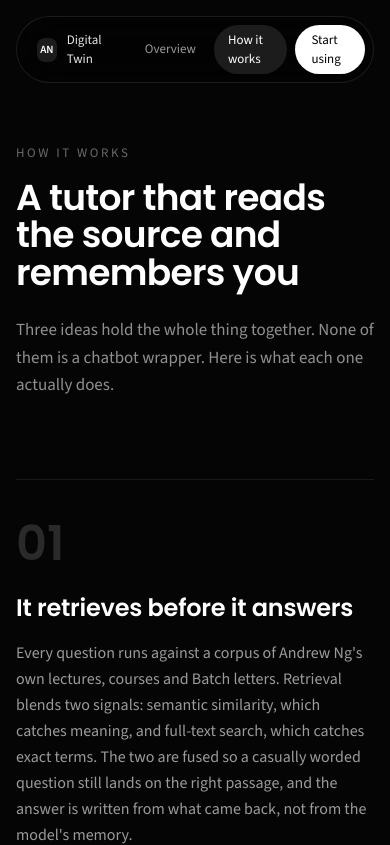
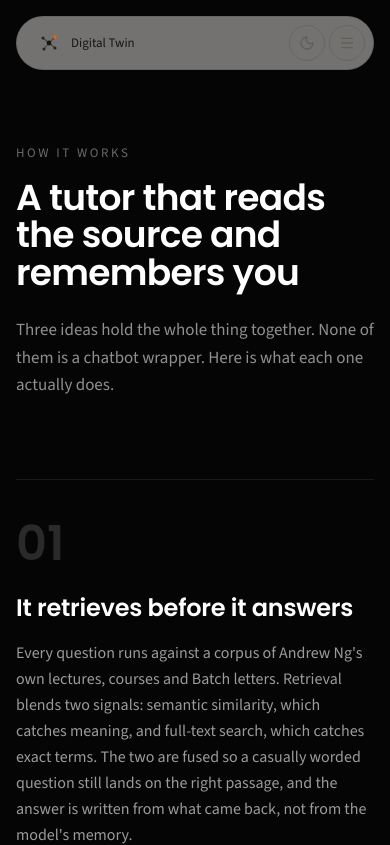
Before and after one commit to TECHSCHOLAR777/ANDREW-NG-DIGITAL-TWIN, a Next.js app in the folder frontend/: page /understand in a window 390 px wide. Shown: the top 845 px of the page. Built offline with nearby package versions, Linux system fonts and the light colour scheme.

Commit message:
feat(ui): responsive public shell
A token-based floating header with scroll-aware opacity, a theme toggle, and a
real mobile menu sheet; a shared footer carrying a readable unofficial-recreation
disclosure; and a network monogram in place of the AN square.

```diff
--- /dev/null
+++ b/frontend/src/components/network-monogram.tsx
@@ -0,0 +1,41 @@
+import { cn } from "@/lib/utils"
+
+/**
+ * The brand monogram: a small node-and-link network rather than a generic "AN"
+ * square. It rhymes with the particle portrait and the Context Graph — the twin
+ * is a presence reconstructed from connected evidence — so the mark carries the
+ * same idea at favicon scale.
+ *
+ * One node is the bio-orange accent (active intelligence); the rest are drawn
+ * in currentColor so the mark inherits its surrounding text colour and works in
+ * both themes without per-theme overrides.
+ */
+export function NetworkMonogram({
+  className,
+  ...props
+}: React.SVGProps<SVGSVGElement>) {
+  return (
+    <svg
+      viewBox="0 0 24 24"
+      fill="none"
+      aria-hidden
+      className={cn("size-6", className)}
+      {...props}
+    >
+      {/* Links (under the nodes) */}
+      <g stroke="currentColor" strokeWidth="1.1" opacity="0.5">
+        <line x1="6" y1="7" x2="12" y2="12" />
+        <line x1="12" y1="12" x2="18" y2="6" />
+        <line x1="12" y1="12" x2="7" y2="18" />
+        <line x1="12" y1="12" x2="18" y2="17" />
+      </g>
+      {/* Nodes */}
+      <circle cx="12" cy="12" r="2.4" fill="currentColor" />
+      <circle cx="6" cy="7" r="1.5" fill="currentColor" opacity="0.85" />
+      <circle cx="7" cy="18" r="1.5" fill="currentColor" opacity="0.85" />
+      <circle cx="18" cy="17" r="1.5" fill="currentColor" opacity="0.85" />
+      {/* The one active node carries the brand accent. */}
+      <circle cx="18" cy="6" r="1.8" fill="var(--brand)" />
+    </svg>
+  )
+}
--- /dev/null
+++ b/frontend/src/components/site-footer.tsx
@@ -0,0 +1,49 @@
+import Link from "next/link"
+
+import { NetworkMonogram } from "@/components/network-monogram"
+
+/**
+ * Shared public footer.
+ *
+ * Carries the standing unofficial-recreation disclosure at a READABLE weight —
+ * the design system is explicit that the disclosure must not hide at extremely
+ * low opacity — plus links to how the twin works and the privacy/posture
+ * documents. Token-based, so it reads correctly in both themes.
+ */
+export function SiteFooter() {
+  return (
+    <footer className="border-t border-[var(--border)]">
+      <div className="mx-auto w-[min(1100px,calc(100%-2rem))] py-10">
+        <div className="flex flex-col gap-6 sm:flex-row sm:items-start sm:justify-between">
+          <div className="max-w-[52ch] space-y-3">
+            <div className="flex items-center gap-2 text-[var(--text)]">
+              <NetworkMonogram className="size-5" />
+              <span className="text-sm font-medium">Andrew Ng Digital Twin</span>
+            </div>
+            <p className="text-[13px] leading-relaxed text-[var(--text-muted)]">
+              An unofficial, academic AI recreation. Not affiliated with,
+              endorsed by, or reviewed by Andrew Ng, Stanford, or
+              DeepLearning.AI. Responses are generated and are not real
+              quotations; the voice is synthetic.
+            </p>
+          </div>
+
+          <nav className="flex flex-col gap-2 text-[13px]">
+            <Link
+              href="/understand"
+              className="text-[var(--text-muted)] transition-colors hover:text-[var(--text)]"
+            >
+              How it works
+            </Link>
+            <Link
+              href="/login"
+              className="text-[var(--text-muted)] transition-colors hover:text-[var(--text)]"
+            >
+              Enter the Twin
+            </Link>
+          </nav>
+        </div>
+      </div>
+    </footer>
+  )
+}
--- a/frontend/src/components/site-header.tsx
+++ b/frontend/src/components/site-header.tsx
@@ -1,15 +1,23 @@
 "use client"
 
+import * as React from "react"
 import Link from "next/link"
 import { usePathname } from "next/navigation"
+import { Menu, X } from "lucide-react"
 
 import { cn } from "@/lib/utils"
+import { NetworkMonogram } from "@/components/network-monogram"
+import { ThemeToggle } from "@/components/theme-toggle"
 
 /**
- * Marketing navigation.
+ * Public navigation.
  *
- * Three destinations, not eight. The product has one thing to explain and one
- * thing to do, so a wide menu would be inventing structure that does not exist.
+ * Two destinations, not eight: the product has one thing to explain and one
+ * thing to do, so a wide menu would invent structure that does not exist. The
+ * bar is a real responsive surface — a floating glass pill on desktop, a
+ * compact menu sheet on mobile — built on the unified theme tokens so it reads
+ * correctly in light and dark. It grows slightly more opaque after scrolling so
+ * it stays legible over the animated hero.
  */
 const TABS = [
   { href: "/", label: "Overview" },
@@ -18,25 +26,49 @@ const TABS = [
 
 export function SiteHeader() {
   const pathname = usePathname()
+  const [scrolled, setScrolled] = React.useState(false)
+  const [menuOpen, setMenuOpen] = React.useState(false)
+
+  React.useEffect(() => {
+    const onScroll = () => setScrolled(window.scrollY > 8)
+    onScroll()
+    window.addEventListener("scroll", onScroll, { passive: true })
+    return () => window.removeEventListener("scroll", onScroll)
+  }, [])
+
+  // Escape closes the mobile menu.
+  React.useEffect(() => {
+    if (!menuOpen) return
+    const onKey = (e: KeyboardEvent) => {
+      if (e.key === "Escape") setMenuOpen(false)
+    }
+    window.addEventListener("keydown", onKey)
+    return () => window.removeEventListener("keydown", onKey)
+  }, [menuOpen])
 
   return (
     <header className="fixed inset-x-0 top-0 z-50">
-      {/* The blur rather than a solid fill: the hero animates underneath, and
-          hiding that behind an opaque bar wastes the one thing worth looking
-          at. */}
-      <div className="mx-auto mt-4 flex w-[min(1100px,calc(100%-2rem))] items-center justify-between rounded-full border border-white/10 bg-black/40 px-2 py-2 backdrop-blur-xl">
+      <div
+        className={cn(
+          "mx-auto mt-4 flex w-[min(1100px,calc(100%-2rem))] items-center justify-between",
+          "rounded-full border px-2 py-2 transition-colors duration-200",
+          "border-[var(--border)] backdrop-blur-xl",
+          scrolled
+            ? "bg-[var(--surface-glass)] shadow-[0_8px_30px_-12px_var(--glass-shadow)]"
+            : "bg-[color-mix(in_srgb,var(--surface)_45%,transparent)]"
+        )}
+      >
         <Link
           href="/"
-          className="flex items-center gap-2.5 rounded-full px-3 py-1.5 text-sm font-medium text-white/90 transition-colors hover:text-white"
+          className="flex items-center gap-2.5 rounded-full px-3 py-1.5 text-sm font-medium text-[var(--text)] transition-colors hover:text-[var(--brand)]"
         >
-          <span className="grid size-6 place-items-center rounded-md bg-white/10 text-[11px] font-semibold text-white">
-            AN
-          </span>
+          <NetworkMonogram className="size-6 text-[var(--text)]" />
           <span className="hidden sm:inline">Andrew Ng Digital Twin</span>
           <span className="sm:hidden">Digital Twin</span>
         </Link>
 
-        <nav className="flex items-center gap-1">
+        {/* Desktop nav */}
+        <nav className="hidden items-center gap-1 sm:flex">
           {TABS.map((tab) => {
             const active = pathname === tab.href
             return (
@@ -45,25 +77,77 @@ export function SiteHeader() {
                 href={tab.href}
                 aria-current={active ? "page" : undefined}
                 className={cn(
-                  "rounded-full px-3.5 py-1.5 text-sm transition-colors sm:px-4",
+                  "rounded-full px-4 py-1.5 text-sm transition-colors",
                   active
-                    ? "bg-white/10 text-white"
-                    : "text-white/60 hover:text-white/90"
+                    ? "bg-[var(--surface-hover)] text-[var(--text)]"
+                    : "text-[var(--text-muted)] hover:text-[var(--text)]"
                 )}
               >
                 {tab.label}
               </Link>
             )
           })}
-
+          <ThemeToggle className="ml-1" />
           <Link
             href="/login"
-            className="ml-1 rounded-full bg-white px-4 py-1.5 text-sm font-medium text-black transition-opacity hover:opacity-90"
+            className="ml-1 rounded-full bg-[var(--brand)] px-4 py-1.5 text-sm font-medium text-[var(--brand-text)] transition-opacity hover:opacity-90"
           >
-            Start using
+            Enter the Twin
           </Link>
         </nav>
+
+        {/* Mobile controls */}
+        <div className="flex items-center gap-1 sm:hidden">
+          <ThemeToggle />
+          <button
+            type="button"
+            aria-label={menuOpen ? "Close menu" : "Open menu"}
+            aria-expanded={menuOpen}
+            aria-controls="mobile-menu"
+            onClick={() => setMenuOpen((v) => !v)}
+            className="grid size-9 place-items-center rounded-full border border-[var(--border)] text-[var(--text-muted)] transition-colors hover:bg-[var(--surface-hover)] hover:text-[var(--text)]"
+          >
+            {menuOpen ? <X className="size-4" /> : <Menu className="size-4" />}
+          </button>
+        </div>
       </div>
+
+      {/* Mobile menu sheet */}
+      {menuOpen && (
+        <div
+          id="mobile-menu"
+          className="mx-auto mt-2 w-[min(1100px,calc(100%-2rem))] rounded-2xl border border-[var(--border)] bg-[var(--surface-glass)] p-2 shadow-[0_8px_30px_-12px_var(--glass-shadow)] backdrop-blur-xl sm:hidden"
+        >
+          <nav className="flex flex-col gap-1">
+            {TABS.map((tab) => {
+              const active = pathname === tab.href
+              return (
+                <Link
+                  key={tab.href}
+                  href={tab.href}
+                  aria-current={active ? "page" : undefined}
+                  onClick={() => setMenuOpen(false)}
+                  className={cn(
+                    "rounded-xl px-4 py-2.5 text-sm transition-colors",
+                    active
+                      ? "bg-[var(--surface-hover)] text-[var(--text)]"
+                      : "text-[var(--text-muted)] hover:bg-[var(--surface-hover)] hover:text-[var(--text)]"
+                  )}
+                >
+                  {tab.label}
+                </Link>
+              )
+            })}
+            <Link
+              href="/login"
+              onClick={() => setMenuOpen(false)}
+              className="mt-1 rounded-xl bg-[var(--brand)] px-4 py-2.5 text-center text-sm font-medium text-[var(--brand-text)] transition-opacity hover:opacity-90"
+            >
+              Enter the Twin
+            </Link>
+          </nav>
+        </div>
+      )}
     </header>
   )
 }
```
